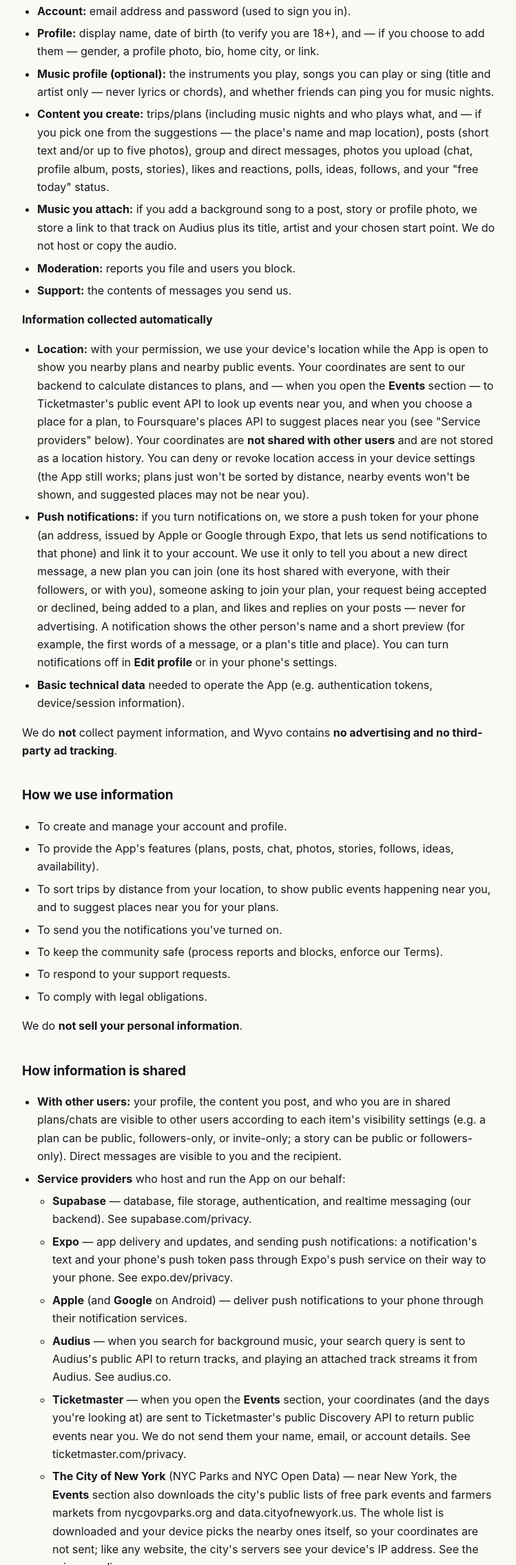
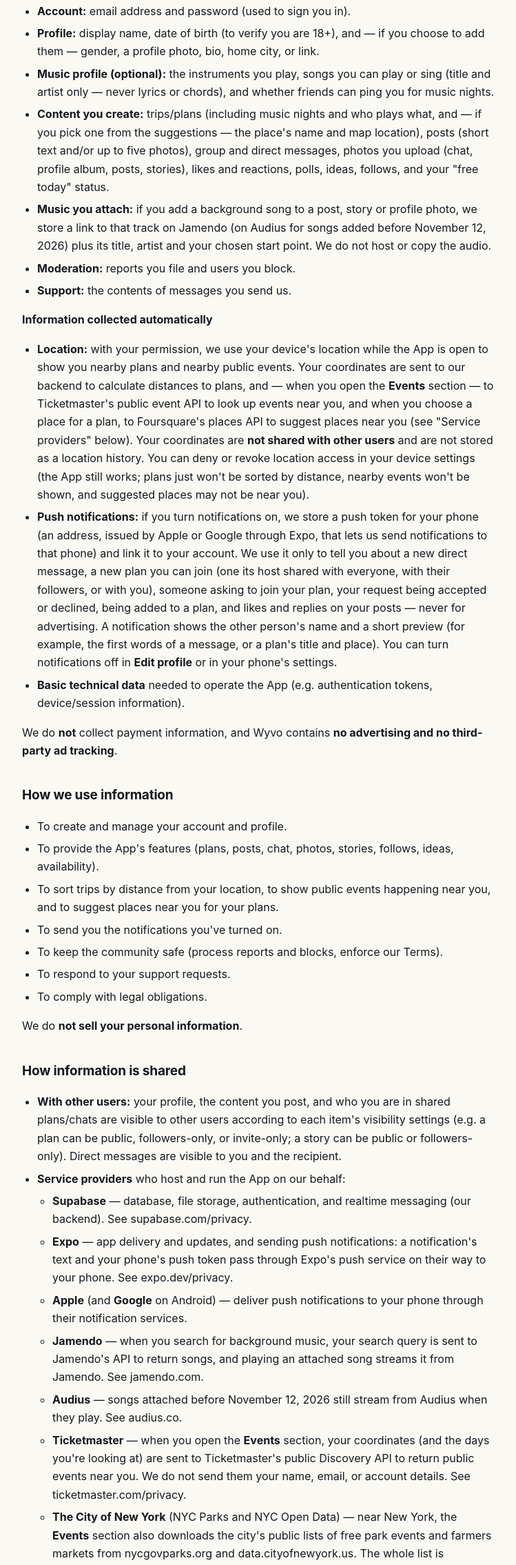
Before and after one commit to lashaoakland/wyvo-legal, a plain HTML site: page privacy-policy.html in a window 1280 px wide. Shown: the part 531-2800 px from the top of the page at 69% size, without its empty margins (264-1013 px from the left). Drawn offline with Linux system fonts and the light colour scheme.

Commit message:
Privacy Policy and Terms: songs from Jamendo (2026-11-12)
Background songs on posts, stories and profile photos now come from
Jamendo; songs added before November 12, 2026 still stream from Audius.

Co-Authored-By: Claude Opus 5.5 <noreply@anthropic.com>

```diff
--- a/privacy-policy.html
+++ b/privacy-policy.html
@@ -20,7 +20,7 @@ hr{border:0;border-top:1px solid var(--line);margin:32px 0}
 .card a{text-decoration:none;font-weight:700;font-size:17px}
 .card p{margin:6px 0 0;color:var(--sub);font-size:14px}
 </style></head><body><div class="wrap"><div class="nav"><a href="./">Wyvo</a><a href="./privacy-policy.html">Privacy Policy</a><a href="./terms-of-service.html">Terms of Service</a><a href="./support.html">Support</a></div><h1>Privacy Policy for Wyvo</h1>
-<p><strong>Effective date: November 11, 2026</strong></p>
+<p><strong>Effective date: November 12, 2026</strong></p>
 <p>This Privacy Policy explains how <strong>Lasha Mukhadgverdeli</strong> (&quot;Wyvo,&quot; &quot;we,&quot; &quot;us&quot;) collects, uses, and shares information when you use the Wyvo mobile app (the &quot;App&quot;). By using the App you agree to this Policy.</p>
 <h2>Who this is for</h2>
 <p>Wyvo is a private social app for planning and sharing activities with friends. <strong>You must be 18 or older to use Wyvo.</strong> We do not knowingly collect information from anyone under 18.</p>
@@ -31,7 +31,7 @@ hr{border:0;border-top:1px solid var(--line);margin:32px 0}
 <li><strong>Profile:</strong> display name, date of birth (to verify you are 18+), and — if you choose to add them — gender, a profile photo, bio, home city, or link.</li>
 <li><strong>Music profile (optional):</strong> the instruments you play, songs you can play or sing (title and artist only — never lyrics or chords), and whether friends can ping you for music nights.</li>
 <li><strong>Content you create:</strong> trips/plans (including music nights and who plays what, and — if you pick one from the suggestions — the place&#x27;s name and map location), posts (short text and/or up to five photos), group and direct messages, photos you upload (chat, profile album, posts, stories), likes and reactions, polls, ideas, follows, and your &quot;free today&quot; status.</li>
-<li><strong>Music you attach:</strong> if you add a background song to a post, story or profile photo, we store a link to that track on Audius plus its title, artist and your chosen start point. We do not host or copy the audio.</li>
+<li><strong>Music you attach:</strong> if you add a background song to a post, story or profile photo, we store a link to that track on Jamendo (on Audius for songs added before November 12, 2026) plus its title, artist and your chosen start point. We do not host or copy the audio.</li>
 <li><strong>Moderation:</strong> reports you file and users you block.</li>
 <li><strong>Support:</strong> the contents of messages you send us.</li>
 </ul>
@@ -61,7 +61,8 @@ hr{border:0;border-top:1px solid var(--line);margin:32px 0}
 <li><strong>Supabase</strong> — database, file storage, authentication, and realtime messaging (our backend). See supabase.com/privacy.</li>
 <li><strong>Expo</strong> — app delivery and updates, and sending push notifications: a notification&#x27;s text and your phone&#x27;s push token pass through Expo&#x27;s push service on their way to your phone. See expo.dev/privacy.</li>
 <li><strong>Apple</strong> (and <strong>Google</strong> on Android) — deliver push notifications to your phone through their notification services.</li>
-<li><strong>Audius</strong> — when you search for background music, your search query is sent to Audius&#x27;s public API to return tracks, and playing an attached track streams it from Audius. See audius.co.</li>
+<li><strong>Jamendo</strong> — when you search for background music, your search query is sent to Jamendo&#x27;s API to return songs, and playing an attached song streams it from Jamendo. See jamendo.com.</li>
+<li><strong>Audius</strong> — songs attached before November 12, 2026 still stream from Audius when they play. See audius.co.</li>
 <li><strong>Ticketmaster</strong> — when you open the <strong>Events</strong> section, your coordinates (and the days you&#x27;re looking at) are sent to Ticketmaster&#x27;s public Discovery API to return public events near you. We do not send them your name, email, or account details. See ticketmaster.com/privacy.</li>
 <li><strong>The City of New York</strong> (NYC Parks and NYC Open Data) — near New York, the <strong>Events</strong> section also downloads the city&#x27;s public lists of free park events and farmers markets from nycgovparks.org and data.cityofnewyork.us. The whole list is downloaded and your device picks the nearby ones itself, so your coordinates are not sent; like any website, the city&#x27;s servers see your device&#x27;s IP address. See the privacy policy on nyc.gov.</li>
 <li><strong>Unsplash</strong> — stock photos on the ideas board and some plan banners come from Unsplash. To find a photo for an idea, its title is sent to Unsplash&#x27;s API, and your device loads the pictures from Unsplash, which (like any website) sees your device&#x27;s IP address. We do not send them your name, email, or account details. See unsplash.com/privacy.</li>
```
Also changed, not shown: terms-of-service.html (+2 -2 lines).
